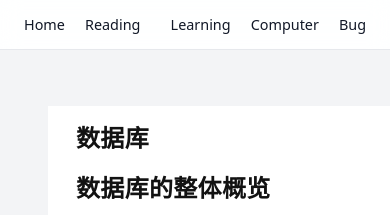
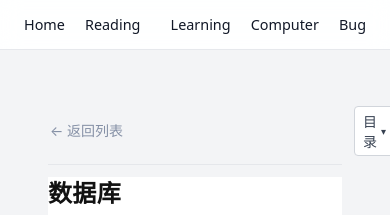
Before and after one commit to liaozk-wiki/wiki2.0, a Vue app: page /learning/1.database/database in a window 390 px wide. Shown: the top 215 px of the page. Built offline with nearby package versions, Linux system fonts and the light colour scheme.

Commit message:
优化移动端阅读体验

```diff
--- a/src/views/DetailView.vue
+++ b/src/views/DetailView.vue
@@ -13,6 +13,7 @@ const articleBodyRef = ref(null)
 const toc = ref([])
 const activeTocSlug = ref('')
 const expandedH1Slugs = ref(new Set())
+const showMobileToc = ref(false)
 let observer = null
 
 /** 将扁平 toc 转为树形：一级下挂二级，一级默认展开，二级默认关闭 */
@@ -231,6 +232,7 @@ watch(
   () => {
     expandedH1Slugs.value = new Set()
     activeTocSlug.value = ''
+    showMobileToc.value = false
     loadArticle()
   }
 )
@@ -238,6 +240,59 @@ watch(
 
 <template>
   <div class="article-page">
+    <!-- 移动端：目录折叠按钮 + 可展开目录 -->
+    <div v-if="tocTree.length" class="mobile-toc-bar">
+      <router-link :to="backPath" class="back-link back-link--inline">← 返回列表</router-link>
+      <button
+        type="button"
+        class="mobile-toc-toggle"
+        :aria-expanded="showMobileToc"
+        @click="showMobileToc = !showMobileToc"
+      >
+        目录
+        <span class="mobile-toc-arrow" :class="{ 'mobile-toc-arrow--open': showMobileToc }">▾</span>
+      </button>
+    </div>
+    <div v-if="tocTree.length && showMobileToc" class="mobile-toc-panel">
+      <aside class="toc-sidebar">
+        <nav class="toc-nav">
+          <div v-for="section in tocTree" :key="section.slug" class="toc-section">
+            <div class="toc-h1-row">
+              <a
+                :href="`#${section.slug}`"
+                :class="['toc-link', 'toc-link--h1', { 'toc-link--active': activeTocSlug === section.slug }]"
+                @click.prevent="scrollToHeading(section.slug)"
+              >
+                {{ section.text }}
+              </a>
+              <button
+                v-if="section.children.length"
+                type="button"
+                class="toc-h1-arrow"
+                :class="{ 'toc-h1-arrow--open': expandedH1Slugs.has(section.slug) }"
+                :aria-expanded="expandedH1Slugs.has(section.slug)"
+                @click.stop="toggleH1(section.slug)"
+              >
+                ▼
+              </button>
+            </div>
+            <div v-show="expandedH1Slugs.has(section.slug)" class="toc-children">
+              <a
+                v-for="child in section.children"
+                :key="child.slug"
+                :href="`#${child.slug}`"
+                :class="['toc-link', 'toc-link--h2', { 'toc-link--active': activeTocSlug === child.slug }]"
+                @click.prevent="scrollToHeading(child.slug)"
+              >
+                {{ child.text }}
+              </a>
+            </div>
+          </div>
+        </nav>
+      </aside>
+    </div>
+
+    <!-- PC 端：目录 + 正文双列布局；移动端仅正文 -->
     <div
       class="article-layout"
       :class="{ 'article-layout--with-toc': tocTree.length > 0 }"
@@ -601,14 +656,28 @@ watch(
   width: auto;
 }
 
+/* ---- 移动端目录栏 ---- */
+.mobile-toc-bar {
+  display: none;
+}
+
+.mobile-toc-panel {
+  display: none;
+}
+
 @media (max-width: 900px) {
+  /* 隐藏 PC 目录区域 */
   .article-layout--with-toc {
     transform: none;
   }
 
   .article-layout {
-    flex-direction: column-reverse;
+    flex-direction: column;
     align-items: stretch;
+  }
+
+  .toc-column {
+    display: none;
   }
 
   .article-column {
@@ -617,17 +686,63 @@ watch(
     max-width: 100%;
   }
 
-  .toc-column {
-    width: 100%;
-    max-width: 100%;
-    flex: 1 1 auto;
-    position: relative;
-    top: auto;
-    max-height: none;
+  /* 移动端目录折叠栏 */
+  .mobile-toc-bar {
+    display: flex;
+    align-items: center;
+    justify-content: space-between;
+    gap: 0.5rem;
+    margin-bottom: 0.75rem;
+    padding-bottom: 0.5rem;
+    border-bottom: 1px solid #e5e7eb;
   }
 
-  .toc-sidebar {
+  .back-link--inline {
+    flex-shrink: 0;
+  }
+
+  .mobile-toc-toggle {
+    display: inline-flex;
+    align-items: center;
+    gap: 0.25rem;
+    padding: 0.25rem 0.5rem;
+    border: 1px solid #d1d5db;
+    border-radius: 4px;
+    background: #fff;
+    color: #374151;
+    font-size: 0.875rem;
+    cursor: pointer;
+  }
+
+  .mobile-toc-arrow {
+    font-size: 10px;
+    transition: transform 0.2s;
+  }
+
+  .mobile-toc-arrow--open {
+    transform: rotate(-180deg);
+  }
+
+  .mobile-toc-panel {
+    display: block;
+    margin-bottom: 1rem;
+    padding: 10px 14px;
+    background: #fafafa;
+    border-radius: 6px;
+    border: 1px solid #ebebeb;
+  }
+
+  .mobile-toc-panel .toc-sidebar {
     max-height: none;
+    padding: 0;
+    background: none;
+    border: none;
+    border-radius: 0;
+  }
+
+  /* 移动端正文左右对称 */
+  .markdown-body {
+    padding: 0 0 40px;
   }
 }
 </style>
```
